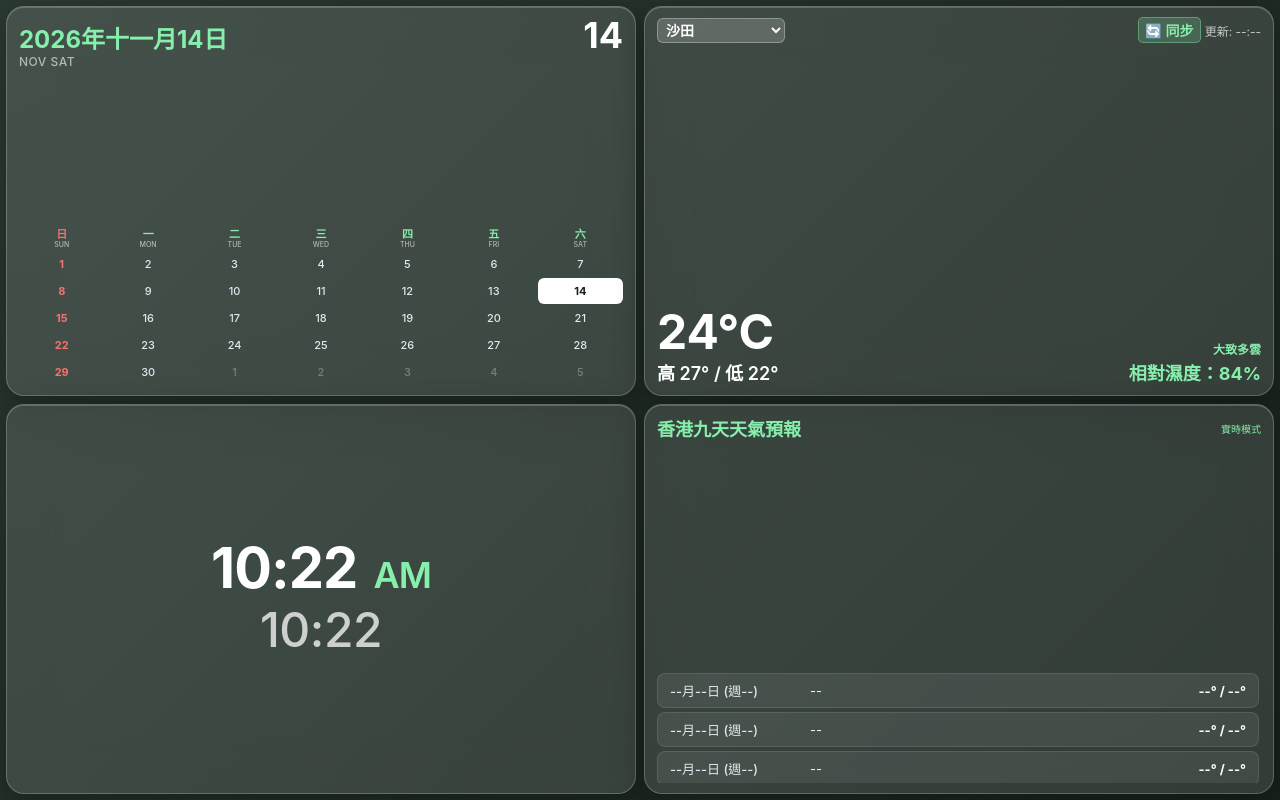
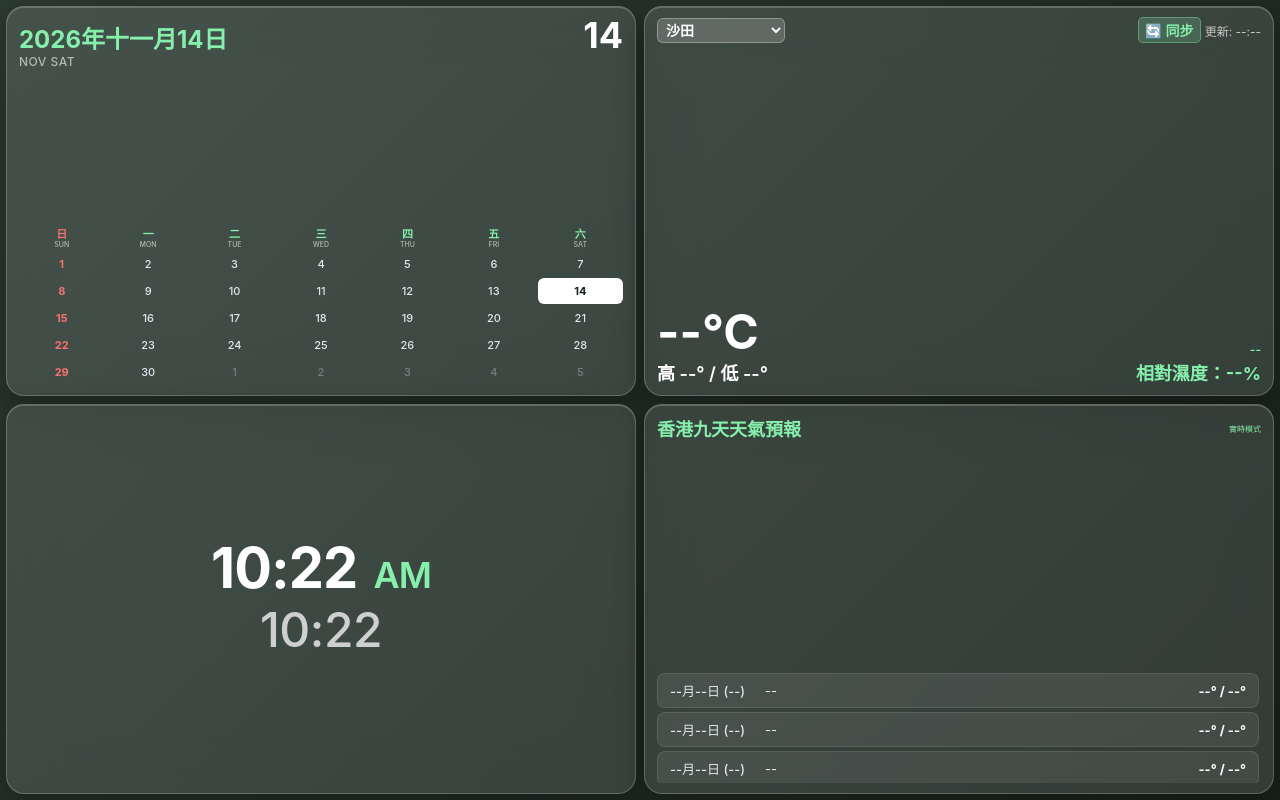
Before and after one commit to Gphorn33356/iph7HomeView, a plain HTML site: page index.html in a window 1280 px wide. Drawn offline with Linux system fonts and the light colour scheme; no server answers.

Commit message:
Update index.html

```diff
--- a/index.html
+++ b/index.html
@@ -326,7 +326,7 @@
         }
 
         .f-day {
-            width: 130px;
+            width: 85px;
             color: #e2e8f0;
             font-weight: 500;
             white-space: nowrap;
@@ -467,23 +467,21 @@
             </div>
         </div>
 
-        <!-- 4. 右下：九天天氣預報卡片 -->
-        <div class="glass-card forecast-card">
+<div class="glass-card forecast-card">
             <div class="forecast-title">
                 <span>香港九天天氣預報</span>
-                <span id="updateStatus" style="font-size: 10px; font-weight: normal; color: #86efac;">已同步</span>
+                <span id="updateStatus" style="font-size: 8px; font-weight: normal; color: #86efac;">已同步</span>
             </div>
             <div class="forecast-list" id="forecastList">
-                <div class="forecast-row"><span class="f-day">--月--日 (週--)</span><span class="f-cond">--</span><span class="f-temp">--° / --°</span></div>
-                <div class="forecast-row"><span class="f-day">--月--日 (週--)</span><span class="f-cond">--</span><span class="f-temp">--° / --°</span></div>
-                <div class="forecast-row"><span class="f-day">--月--日 (週--)</span><span class="f-cond">--</span><span class="f-temp">--° / --°</span></div>
-                <div class="forecast-row"><span class="f-day">--月--日 (週--)</span><span class="f-cond">--</span><span class="f-temp">--° / --°</span></div>
-                <div class="forecast-row"><span class="f-day">--月--日 (週--)</span><span class="f-cond">--</span><span class="f-temp">--° / --°</span></div>
+                <div class="forecast-row"><span class="f-day">--月--日 (--)</span><span class="f-cond">--</span><span class="f-temp">--° / --°</span></div>
+                <div class="forecast-row"><span class="f-day">--月--日 (--)</span><span class="f-cond">--</span><span class="f-temp">--° / --°</span></div>
+                <div class="forecast-row"><span class="f-day">--月--日 (--)</span><span class="f-cond">--</span><span class="f-temp">--° / --°</span></div>
+                <div class="forecast-row"><span class="f-day">--月--日 (--)</span><span class="f-cond">--</span><span class="f-temp">--° / --°</span></div>
+                <div class="forecast-row"><span class="f-day">--月--日 (--)</span><span class="f-cond">--</span><span class="f-temp">--° / --°</span></div>
             </div>
         </div>
     </div>
-
-    <script>
+<script>
         let globalWeatherData = null;
         let globalForecastData = null;
         let hkHolidays = {};
@@ -660,9 +658,10 @@
                     forecast.weatherForecast.forEach((day) => {
                         let m = parseInt(day.forecastDate.substring(4, 6), 10);
                         let d = parseInt(day.forecastDate.substring(6, 8), 10);
+                        let shortWeek = day.week ? day.week.replace('星期', '') : '';
                         forecastHtml += `
                             <div class="forecast-row">
-                                <span class="f-day">${m}月${d}日 (${day.week})</span>
+                                <span class="f-day">${m}月${d}日 (${shortWeek})</span>
                                 <span class="f-cond" title="${day.forecastWeather}">${day.forecastWeather.trim()}</span>
                                 <span class="f-temp">${day.forecastMaxtemp.value}° / ${day.forecastMintemp.value}°</span>
                             </div>
@@ -674,10 +673,10 @@
             } catch (error) {
                 console.error('API 讀取受阻（跨域或無網絡）:', error);
                 document.getElementById('updateStatus').innerText = "實時模式";
-                document.getElementById('currentTemp').innerText = "24°C";
-                document.getElementById('todayHighLow').innerText = "高 27° / 低 22°";
-                document.getElementById('currentGeneral').innerText = "大致多雲";
-                document.getElementById('currentDetails').innerText = "相對濕度：84%";
+                document.getElementById('currentTemp').innerText = "--°C";
+                document.getElementById('todayHighLow').innerText = "高 --° / 低 --°";
+                document.getElementById('currentGeneral').innerText = "--";
+                document.getElementById('currentDetails').innerText = "相對濕度：--%";
             }
         }
 
```
